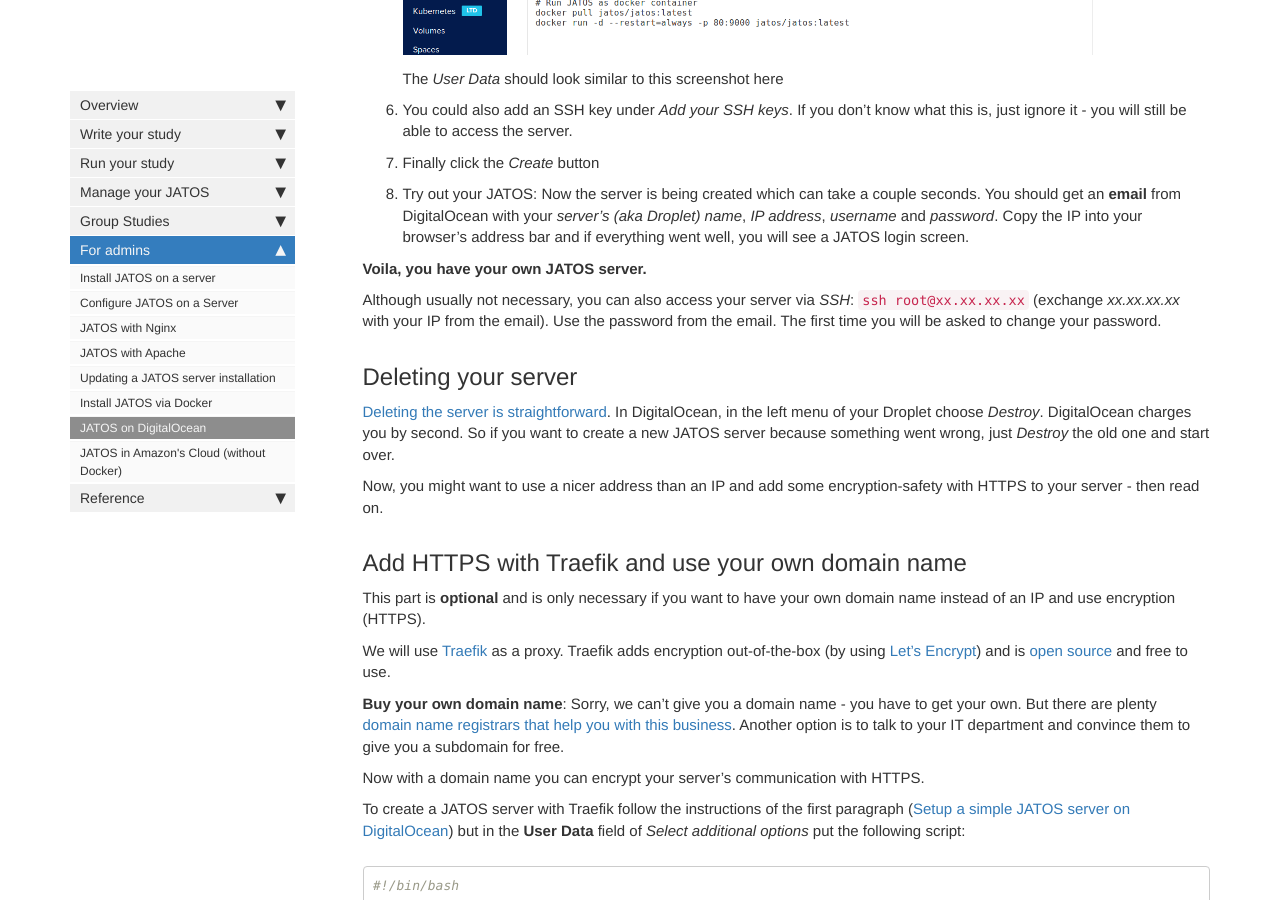
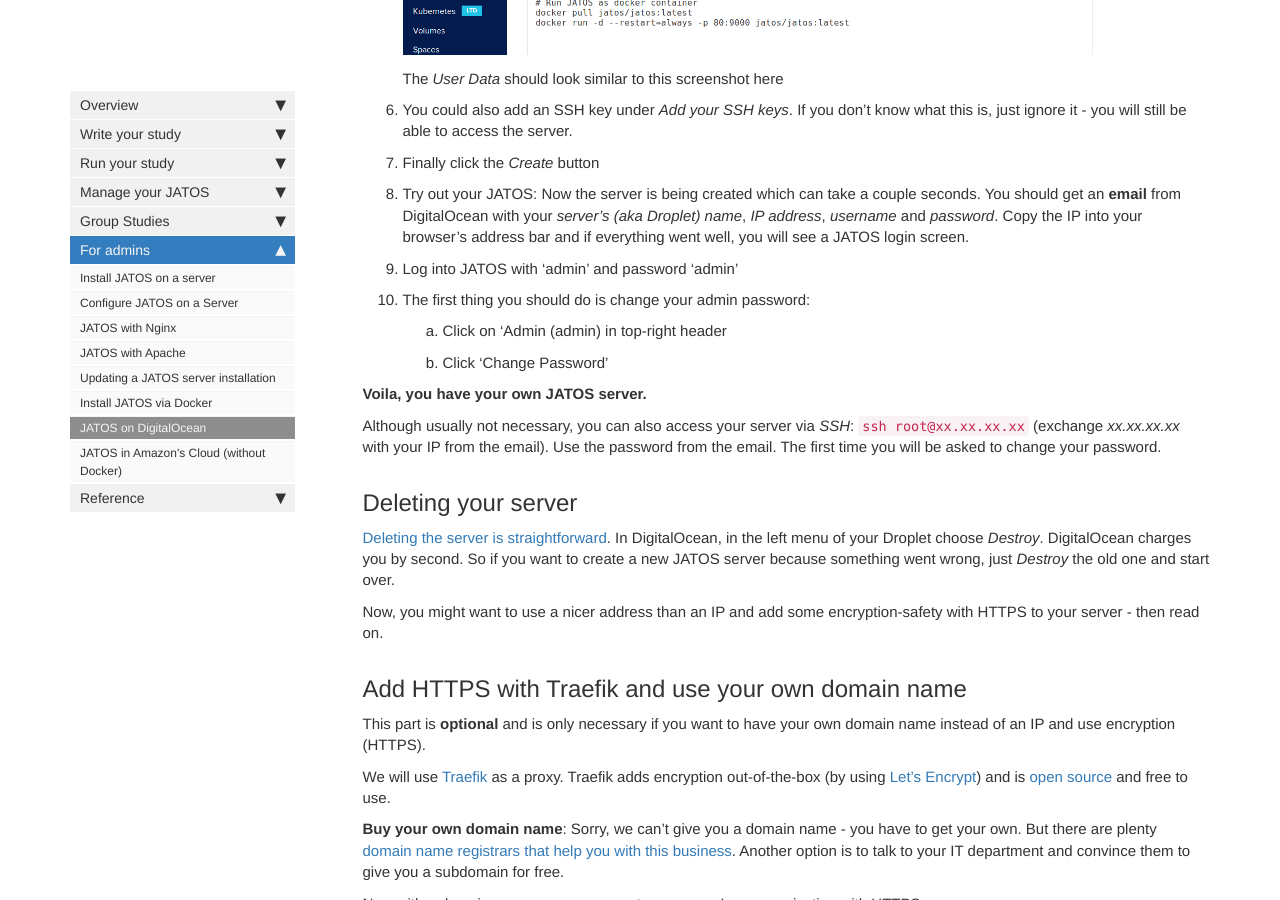
Before and after one commit to kristian-lange-tw/JATOS_docs_v3, a Jekyll site: the page built from pages/JATOS-on-DigitalOcean.md, in a window 1280 px wide and 900 px high, scrolled down 1471 px. Built offline with Jekyll 4.4.1, drawn with Linux system fonts in a browser that asks for light colours; nearby versions of some CDN libraries; comment, search, counter and statistics services are not loaded; some of the changed text lies outside the part shown.

Commit message:
Update JATOS-on-DigitalOcean.md

```diff
--- a/pages/JATOS-on-DigitalOcean.md
+++ b/pages/JATOS-on-DigitalOcean.md
@@ -52,6 +52,12 @@
 1. Finally click the _Create_ button
 
 1. Try out your JATOS: Now the server is being created which can take a couple seconds. You should get an **email** from DigitalOcean with your _server's (aka Droplet) name_, _IP address_, _username_ and _password_. Copy the IP into your browser's address bar and if everything went well, you will see a JATOS login screen.
+
+1. Log into JATOS with ‘admin’ and password ‘admin’
+
+1. The first thing you should do is change your admin password:
+   1. Click on ‘Admin (admin) in top-right header
+   1. Click ‘Change Password’
 
 **Voila, you have your own JATOS server.**
 
```
Also changed, not shown: other parts of pages/JATOS-on-DigitalOcean.md (+1 -1 lines).
